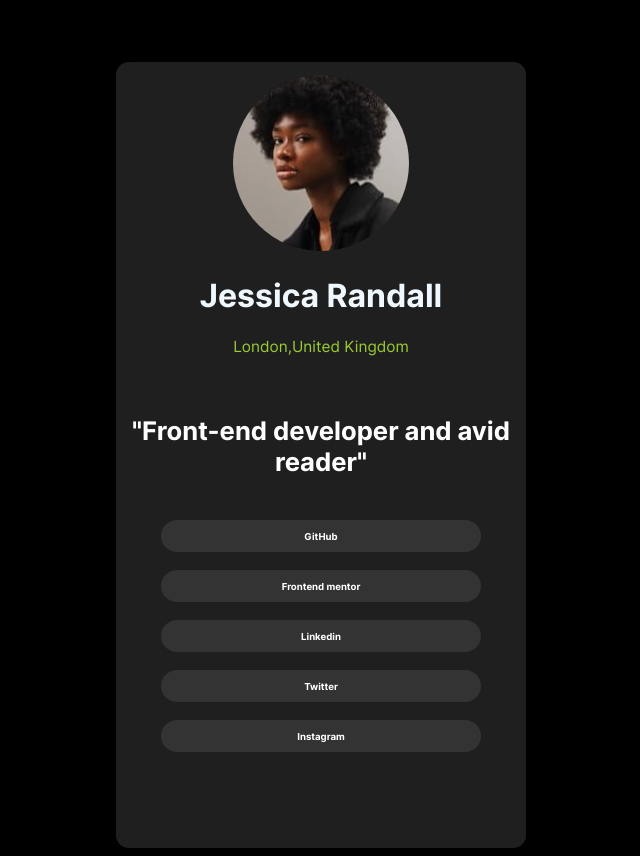
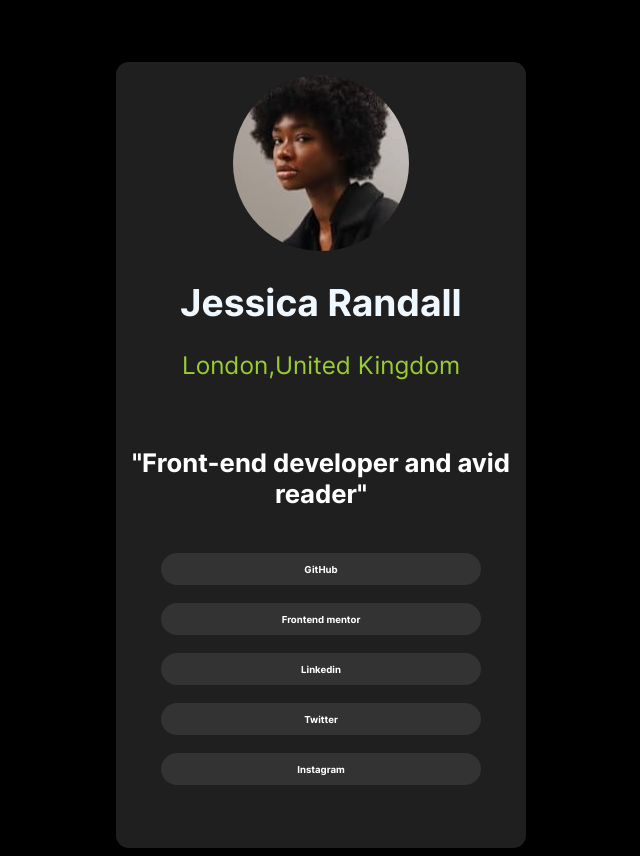
Before and after one commit to unshreif/social-media-links, a plain HTML site: page index.html in a window 1280 px wide. Shown: the whole page, without its empty margins (319-959 px from the left). Drawn offline with Linux system fonts and the light colour scheme.

Commit message:
index.html

```diff
--- a/index.html
+++ b/index.html
@@ -243,8 +243,8 @@ img{
     <br>
 <div class="hello">
     <img src="avatar-jessica.jpeg" alt="user profile">
-    <h1 style="color: aliceblue;font-family: intervariable;font-size:2.5vw;">Jessica Randall</h1>
-    <p style="color: yellowgreen;font-family:intervariable;font-size: 1.2vw;">London,United Kingdom</p>
+    <h1 style="color: aliceblue;font-family: intervariable;font-size:2.9vw;">Jessica Randall</h1>
+    <p style="color: yellowgreen;font-family:intervariable;font-size: 1.9vw;">London,United Kingdom</p>
     <br>
     <p class="p1" style="color: white;">"Front-end developer and avid reader"</p>
    <br>
```
